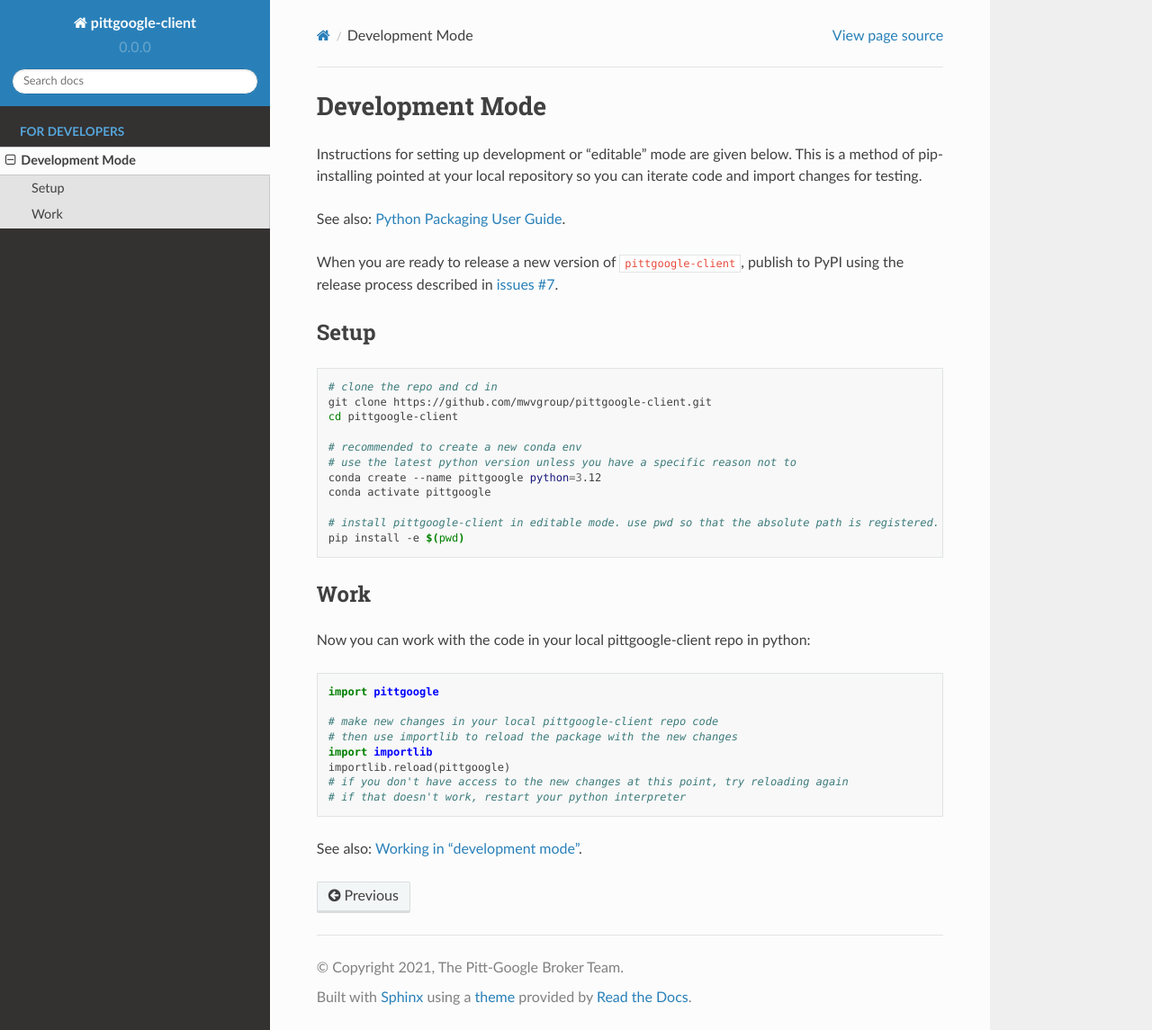
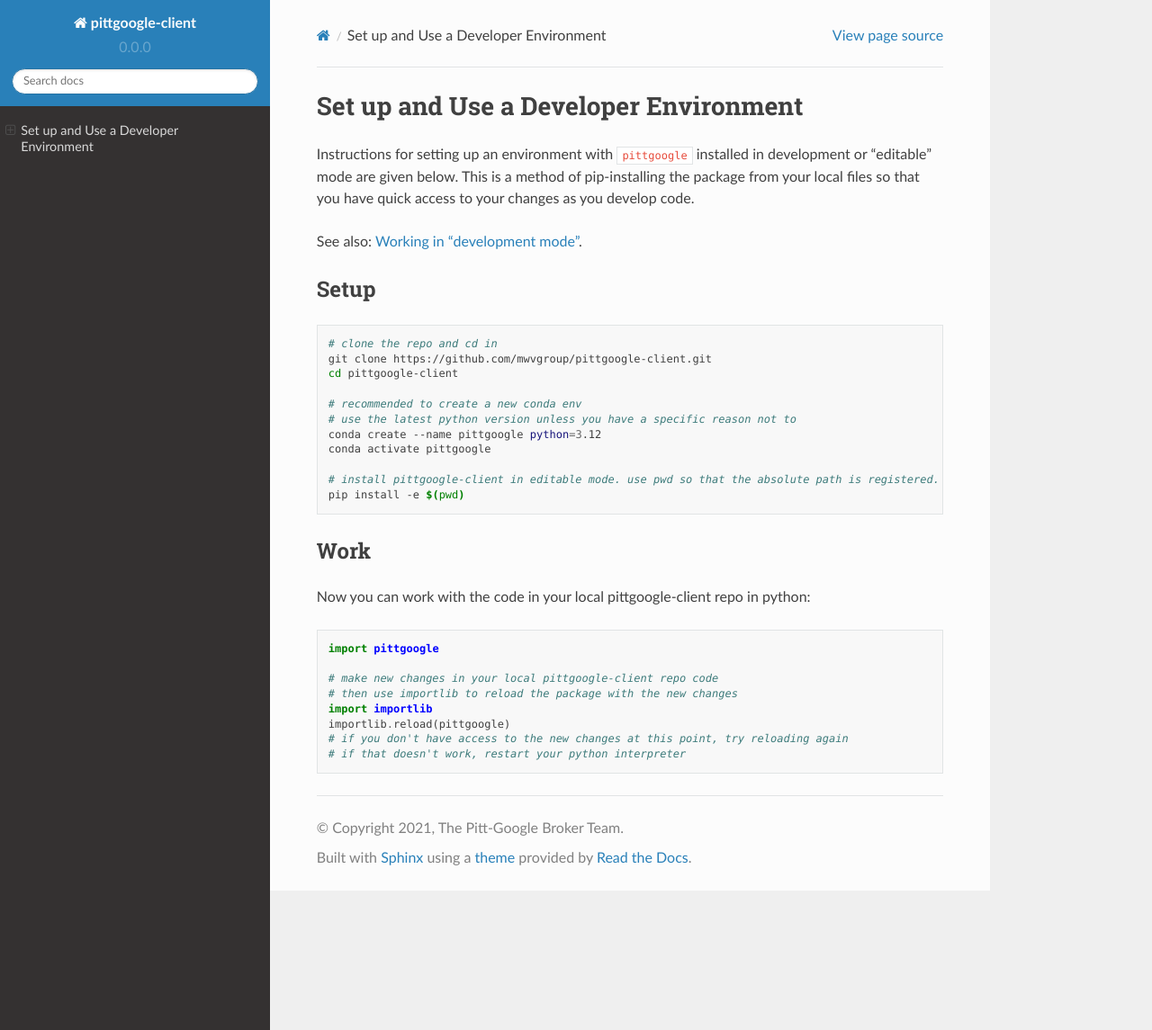
Before and after one commit to mwvgroup/pittgoogle-client, a Sphinx documentation site: the page built from docs/source/for-developers/setup-environment.md, in a window 1280 px wide and 1145 px high. Shown: the whole window at 90% size. Built offline with Sphinx 7.4.7 and the Read the Docs theme 2.0.0, drawn with Linux system fonts in a browser that asks for light colours; pages that are not in the unit, such as notebooks, are missing from menus.

Commit message:
update docs for-developers

````diff
--- a/docs/source/for-developers/setup-development-mode.md
+++ b/docs/source/for-developers/setup-environment.md
@@ -1,12 +1,9 @@
-# Development Mode
+# Set up and Use a Developer Environment
 
-Instructions for setting up development or "editable" mode are given below.
-This is a method of pip-installing pointed at your local repository so you can iterate code and import changes for testing.
+Instructions for setting up an environment with `pittgoogle` installed in development or "editable" mode are given below.
+This is a method of pip-installing the package from your local files so that you have quick access to your changes as you develop code.
 
-See also: [Python Packaging User Guide](https://packaging.python.org/en/latest/).
-
-When you are ready to release a new version of `pittgoogle-client`, publish to PyPI using the release
-process described in [issues #7](https://github.com/mwvgroup/pittgoogle-client/pull/7).
+See also: [Working in “development mode”](https://packaging.python.org/guides/distributing-packages-using-setuptools/#working-in-development-mode).
 
 ## Setup
 
@@ -38,5 +35,3 @@
 # if you don't have access to the new changes at this point, try reloading again
 # if that doesn't work, restart your python interpreter
 ```
-
-See also: [Working in “development mode”](https://packaging.python.org/guides/distributing-packages-using-setuptools/#working-in-development-mode).
````
Also changed, not shown: docs/source/for-developers/manage-dependencies-poetry.md (added, +58 -0 lines), docs/source/for-developers/release-new-version.md (added, +27 -0 lines).
